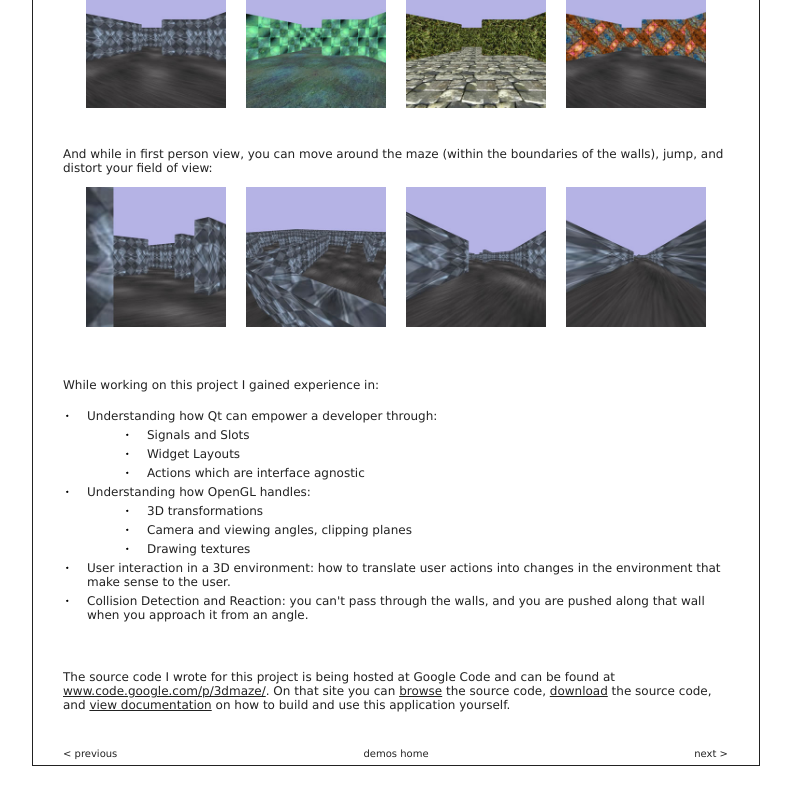
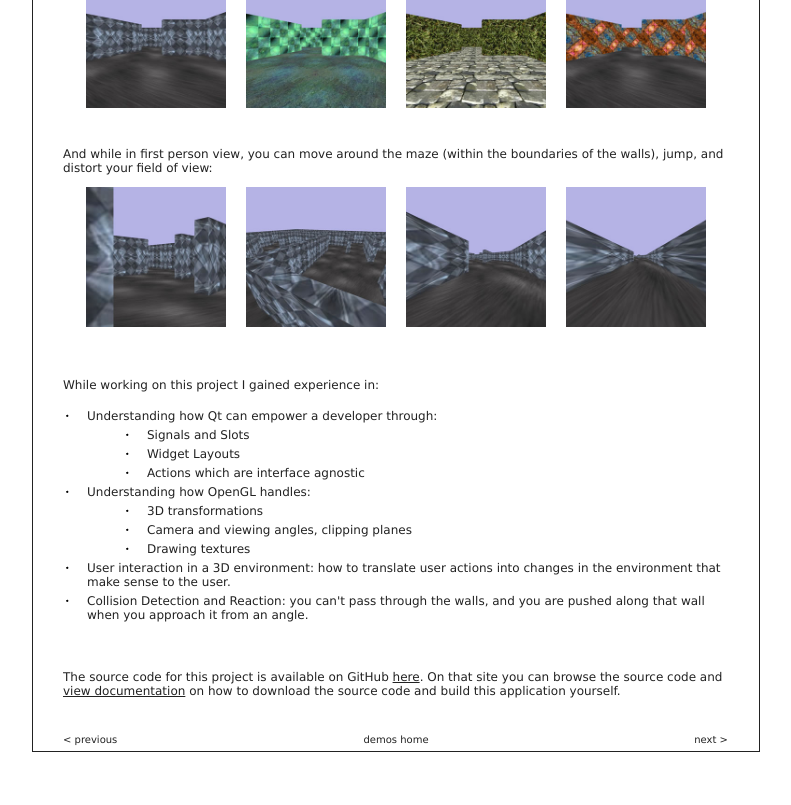
Before and after one commit to jacobenget/jacobenget.github.io, a Jekyll site: the page built from _demos/2-3dmaze.html, in a window 1280 px wide and 900 px high, scrolled down 1880 px. Shown: the top 805 px of the window, without its empty margins (330-1121 px from the left). Built offline with Jekyll 4.4.1, drawn with Linux system fonts in a browser that asks for light colours.

Commit message:
Update links to point to GitHub instead of Google Code
because this project is now hosted on GitHub

```diff
--- a/_demos/2-3dmaze.html
+++ b/_demos/2-3dmaze.html
@@ -70,5 +70,5 @@ associated_top_level_page: demos
 </div>
 <div class="lastParagraph">
     <a name="links"></a>
-    The source code I wrote for this project is being hosted at Google Code and can be found at <a class="boldMe" href="http://code.google.com/p/3dmaze/">www.code.google.com/p/3dmaze/</a>.  On that site you can <a class="boldMe" href="http://code.google.com/p/3dmaze/source/browse/#svn/trunk">browse</a> the source code, <a class="boldMe" href="http://code.google.com/p/3dmaze/downloads/list">download</a> the source code, and <a class="boldMe" href="http://code.google.com/p/3dmaze/wiki/documentation">view documentation</a> on how to build and use this application yourself.
+    The source code for this project is available on GitHub <a class="boldMe" href="https://github.com/jacobenget/3d-maze-creator">here</a>.  On that site you can browse the source code and <a class="boldMe" href="https://github.com/jacobenget/3d-maze-creator?tab=readme-ov-file#building-the-3dmaze-application">view documentation</a> on how to download the source code and build this application yourself.
 </div>
```
